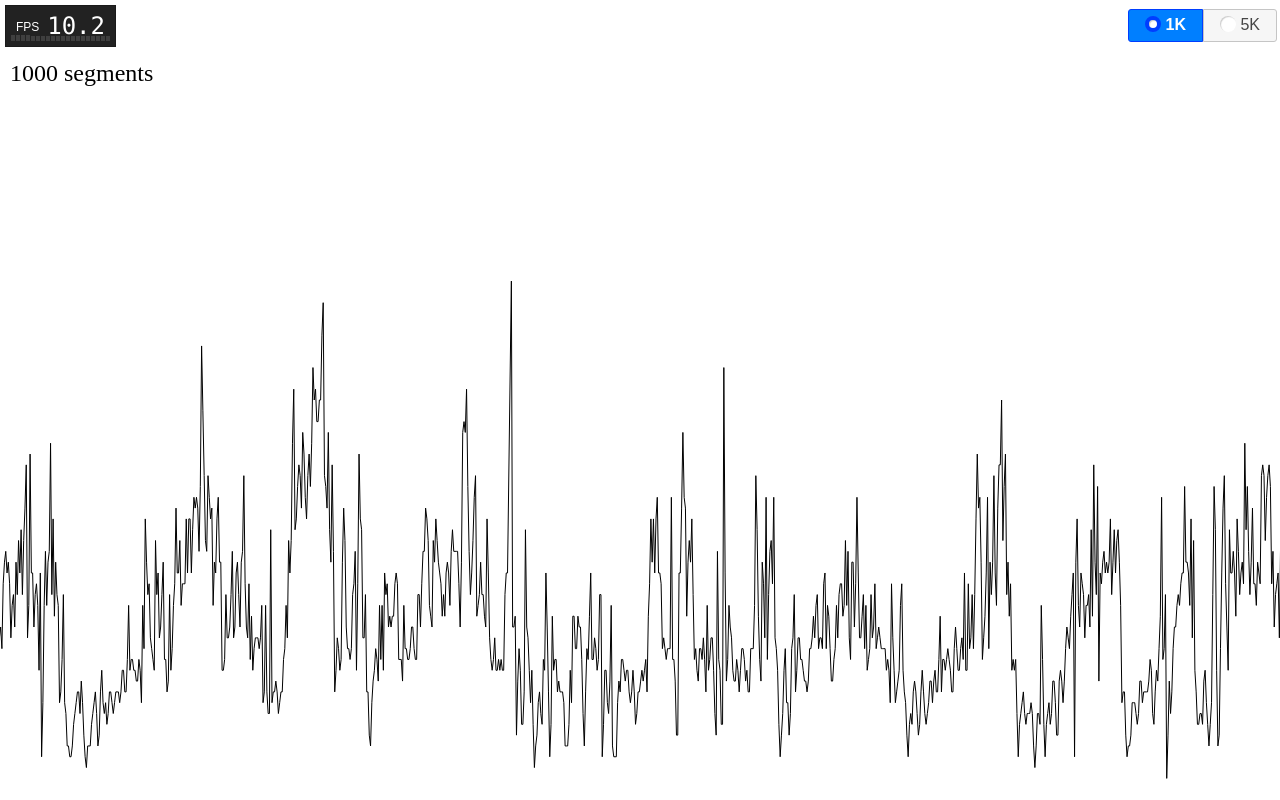
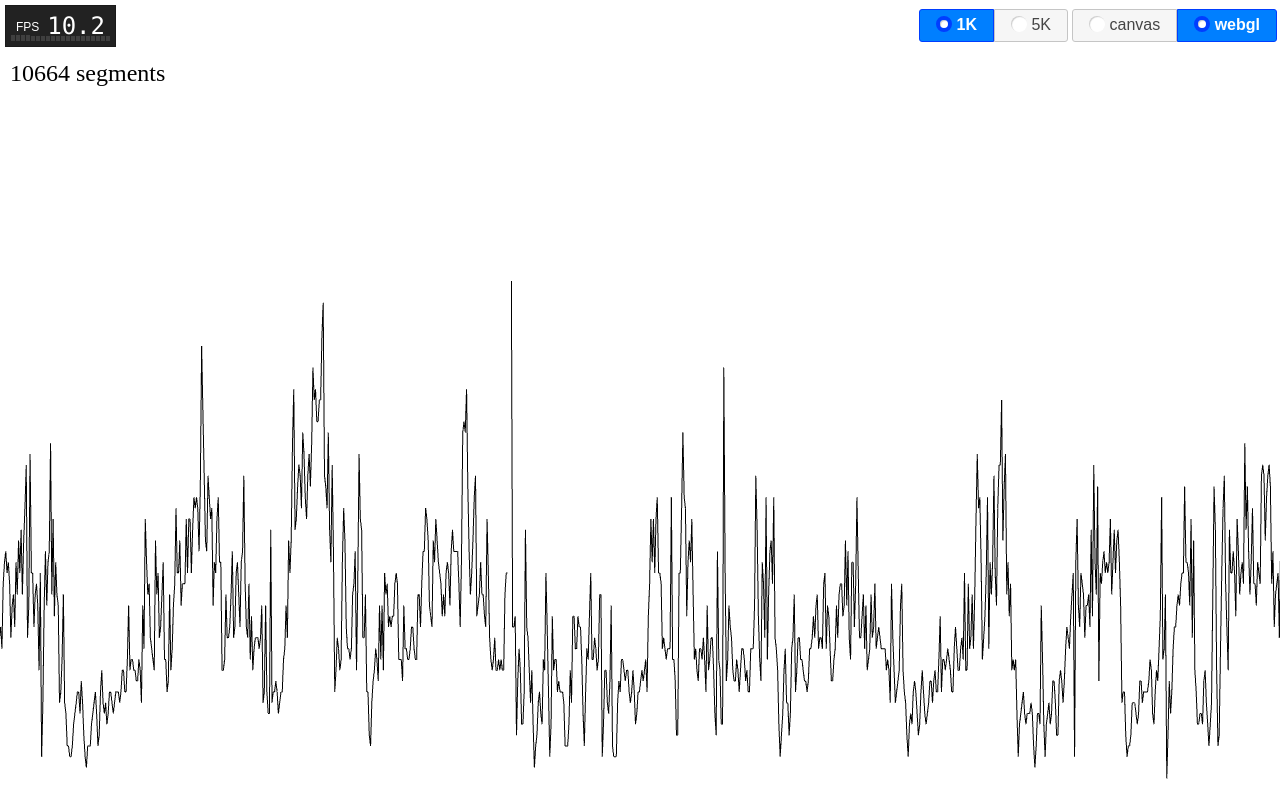
Before and after one commit to CMU-CREATE-Lab/experimental-fast-timeline, a plain HTML site: page index.html in a window 1280 px wide. Drawn offline with nearby package versions, Linux system fonts and the light colour scheme; animation ran at ten frames a second.

Commit message:
Added webgl implementation

```diff
--- a/index.html
+++ b/index.html
@@ -17,11 +17,19 @@ body {
 <script src="js/fpsmeter.min.js"></script>
 <script>
 
-var canvas, bounds, view, meter;
+var canvas2d, ctx;
+var canvas3d, gl;
+var bounds, view, meter;
+var maxGap = 5000;
 
 function init() {
   meter = new FPSMeter({graph:1});
-  canvas = $('#canvas')[0];
+  canvas2d = $('#canvas2d')[0];
+  ctx = canvas2d.getContext('2d');
+
+  canvas3d = $('#canvas3d')[0];
+  initWebgl();
+
   $('.buttonset').buttonset();
   $("input[name=count]:radio").click(setWidth);
   bounds = {xmin: Number.MAX_VALUE, xmax: -Number.MAX_VALUE, ymin: Number.MAX_VALUE, ymax: -Number.MAX_VALUE};
@@ -36,16 +44,16 @@ function init() {
 
   $(window).resize(resize);
   $(window).scroll(resize);
-  $('#canvas').bind('orientationchange', resize);
+  $('body').bind('orientationchange', resize);
 
-  $('#canvas').mousedown(mousedown);
-  $('#canvas').mousemove(mousemove);
-  $('#canvas').mouseup(mouseup);
-  $('#canvas').mousewheel(mousewheel);
-  $('#canvas').bind('touchstart', touchstart);
-  $('#canvas').bind('touchmove', touchmove);
-  $('#canvas').bind('touchend', touchend);
-  $('#canvas').bind('touchcancel', touchend);
+  $('body').mousedown(mousedown);
+  $('body').mousemove(mousemove);
+  $('body').mouseup(mouseup);
+  $('body').mousewheel(mousewheel);
+  $('body').bind('touchstart', touchstart);
+  $('body').bind('touchmove', touchmove);
+  $('body').bind('touchend', touchend);
+  $('body').bind('touchcancel', touchend);
 
   resize();
   redraw();
@@ -115,10 +123,16 @@ function mousedown(e) {
 }
 
 function translatePixels(dx) {
-  var xScale = canvas.width / window.devicePixelRatio / (view.xmax - view.xmin);
+  var xScale = canvas2d.width / window.devicePixelRatio / (view.xmax - view.xmin);
   view.xmin -= dx / xScale;
   view.xmax -= dx / xScale;
   limitView();
+}
+
+function pixelToX(px) {
+  var xOffset = -view.xmin;
+  var xScale = canvas2d.width / window.devicePixelRatio / (view.xmax - view.xmin);
+  return px / xScale - xOffset;
 }
 
 // scale > 1 means "zoom in"
@@ -179,11 +193,11 @@ function resize() {
   }
   var canvasWidth = Math.round(window.innerWidth * window.devicePixelRatio);
   var canvasHeight = Math.round(window.innerHeight * window.devicePixelRatio);
-  if (canvas.width != canvasWidth ||
-      canvas.height != canvasHeight) {
-    canvas.width = canvasWidth;
-    canvas.height = window.innerHeight * window.devicePixelRatio;
-    console.log('Resized canvas to ' + canvas.width + ' x ' + canvas.height);
+  if (canvas2d.width != canvasWidth ||
+      canvas2d.height != canvasHeight) {
+    canvas2d.width = canvas3d.width = canvasWidth;
+    canvas2d.height = canvas3d.height = window.innerHeight * window.devicePixelRatio;
+    console.log('Resized canvas to ' + canvas2d.width + ' x ' + canvas2d.height);
   }
 }
 
@@ -217,30 +231,25 @@ function limitView() {
 
 function redraw() {
   meter.tick();
-  //if ($('input:radio[name=method]:checked').attr('id') == '2d') {
-  //  redrawCanvas();
-  //} else {
-  //  redrawWebGL();
-  //}
-  redrawCanvas();
+  if ($('input:radio[name=method]:checked').attr('id') == '2d') {
+    $('#canvas2d').show();
+    $('#canvas3d').hide();
+    redrawCanvas();
+  } else {
+    $('#canvas2d').hide();
+    $('#canvas3d').show();
+    redrawWebGL();
+  }
   window.requestAnimationFrame(redraw);
 }
 
-function pixelToX(px) {
-  var xOffset = -view.xmin;
-  var xScale = canvas.width / (view.xmax - view.xmin);
-  return px / xScale - xOffset;
-}
-
 function redrawCanvas() {
-  //console.log('redrawCanvas');
-  var ctx = canvas.getContext('2d');
-  ctx.clearRect (0, 0, canvas.width, canvas.height);
+  ctx.clearRect (0, 0, canvas2d.width, canvas2d.height);
 
   var xOffset = -view.xmin;
-  var xScale = canvas.width / (view.xmax - view.xmin);
+  var xScale = canvas2d.width / (view.xmax - view.xmin);
   var yOffset = -view.ymax;
-  var yScale = canvas.height / (view.ymin - view.ymax);
+  var yScale = canvas2d.height / (view.ymin - view.ymax);
 
   // Find the first element >= xmin
   var min = 1, max = data.length / 2 - 1;
@@ -269,29 +278,141 @@ function redrawCanvas() {
   $('#numSegments').text(end - begin + 1 + ' segments');
 
   for (var i = begin; i <= end - 1; i++) {
-    ctx.beginPath();
-    ctx.moveTo(xScale * (data[i * 2 + 0] + xOffset), yScale * (data[i * 2 + 1] + yOffset));
-    ctx.lineTo(xScale * (data[i * 2 + 2] + xOffset), yScale * (data[i * 2 + 3] + yOffset));
-    ctx.stroke();
+    if (data[i * 2 + 2] - data[i * 2 + 0] <= maxGap) {
+      ctx.beginPath();
+      ctx.moveTo(xScale * (data[i * 2 + 0] + xOffset), yScale * (data[i * 2 + 1] + yOffset));
+      ctx.lineTo(xScale * (data[i * 2 + 2] + xOffset), yScale * (data[i * 2 + 3] + yOffset));
+      ctx.stroke();
+    }
   }
 }
+
+///////////////////////////
+// WebGL
+///////////////////////////
+
+var fragShaderSource = "\
+precision highp float;\
+uniform vec4 u_color;\
+void main(void) {\
+gl_FragColor = u_color;\
+}\
+";
+
+var vtxShaderSource = "\
+attribute vec3 a_position;\
+uniform vec4 u_color;\
+uniform mat4 u_pMatrix;\
+void main(void) {\
+gl_Position = u_pMatrix * vec4(a_position, 1.0);\
+}\
+";
+
+function get_shader(type, source) {
+    var shader = gl.createShader(type);
+    gl.shaderSource(shader, source);
+    gl.compileShader(shader);
+    return shader;
+}
+
+var gl, pMatrix, vbuf,ibuf;
+
+function initShaders() {
+}
+
+function initBuffer(glELEMENT_ARRAY_BUFFER, data) {
+  var buf = gl.createBuffer();
+  gl.bindBuffer(glELEMENT_ARRAY_BUFFER, buf);
+  gl.bufferData(glELEMENT_ARRAY_BUFFER, data, gl.STATIC_DRAW);
+  return buf;
+}
+
+function unbindBuffers() {
+  gl.bindBuffer(gl.ARRAY_BUFFER, null);
+  gl.bindBuffer(gl.ELEMENT_ARRAY_BUFFER, null);
+}
+
+var pMatrix = new Float32Array([1, 0, 0, 0,
+                                0, 1, 0, 0,
+                                0, 0, 1, 0,
+                                0, 0, 0, 1]);
 function redrawWebGL() {
-  console.log('redrawWebGL');
+  gl.viewport(0, 0, canvas3d.width, canvas3d.height);
+  gl.clearColor(0.0, 0.0, 0.0, 0.0);
+  var xscale = 2 / (view.xmax - view.xmin);
+  var xtranslate = -view.xmin * xscale - 1;
+  var yscale = 2 / (view.ymax - view.ymin);
+  var ytranslate = -view.ymin * yscale - 1;
+  pMatrix[0] = xscale;
+  pMatrix[12] = xtranslate;
+  pMatrix[5] = yscale;
+  pMatrix[13] = ytranslate;
+  gl.clear(gl.COLOR_BUFFER_BIT);
+  gl.uniformMatrix4fv(shaderProgram.pMUniform, false, new Float32Array(pMatrix));
+  gl.lineWidth(1.0);
+  gl.uniform4f(shaderProgram.colorUniform, 0, 0, 0, 1);
+  gl.drawArrays(gl.LINES, 0, segments.length / 2);
+  $('#numSegments').text((segments.length / 4) + ' segments');
 }
+
+var segments;
+
+function initWebgl() {
+  gl = canvas3d.getContext("experimental-webgl", { antialias: true });
+
+  var vertexShader = get_shader(gl.VERTEX_SHADER, vtxShaderSource);
+  var fragmentShader = get_shader(gl.FRAGMENT_SHADER, fragShaderSource);
+  shaderProgram = gl.createProgram();
+  gl.attachShader(shaderProgram, vertexShader);
+  gl.attachShader(shaderProgram, fragmentShader);
+  gl.linkProgram(shaderProgram);
+  gl.useProgram(shaderProgram);
+  shaderProgram.aposAttrib = gl.getAttribLocation(shaderProgram, "a_position");
+  gl.enableVertexAttribArray(shaderProgram.aposAttrib);
+  shaderProgram.colorUniform = gl.getUniformLocation(shaderProgram, "u_color");
+  shaderProgram.pMUniform = gl.getUniformLocation(shaderProgram, "u_pMatrix");
+  shaderProgram.mvMUniform = gl.getUniformLocation(shaderProgram, "u_mvMatrix");
+
+  // Create segments
+  var segmentsTmp = [];
+
+  for (var i = 0; i < data.length / 2; i++) {
+    if (data[i * 2 + 2] - data[i * 2 + 0] <= maxGap) {
+      segmentsTmp.push(data[i * 2 + 0]);
+      segmentsTmp.push(data[i * 2 + 1]);
+      segmentsTmp.push(data[i * 2 + 2]);
+      segmentsTmp.push(data[i * 2 + 3]);
+    }
+  }
+  segments = new Float32Array(segmentsTmp);
+  console.log('Created ' + (segments.length / 4) + ' segments for WebGL');
+
+  var vtx = new Float32Array(
+      [-1, -1, 1, 1,
+       -1, 0, 1, 0]
+  );
+  var idx = new Uint16Array([0, 1]);
+  //ibuf = initBuffer(gl.ELEMENT_ARRAY_BUFFER, idx);
+  //segmentsBuf = initBuffer(gl.ARRAY_BUFFER, segments);
+  vbuf = initBuffer(gl.ARRAY_BUFFER, segments);
+  gl.vertexAttribPointer(shaderProgram.aposAttrib, 2, gl.FLOAT, false, 0, 0);
+}
+
 $(init);
 </script>
 </head>
 <body>
-<canvas id="canvas" style="width:100%; height:100%"></canvas>
+<canvas id="canvas2d" style="width:100%; height:100%; position: absolute"></canvas>
+<canvas id="canvas3d" style="width:100%; height:100%; position: absolute"></canvas>
 <div style="position:absolute; right: 3px; top: 9px">
 <span class="buttonset">
 <input type="radio" name="count" id="count1k" checked="checked"><label for="count1k">1K</label>
 <input type="radio" name="count" id="count5k"><label for="count5k">5K</label>
 </span>
-<!--<span class="buttonset">
-<input type="radio" name="method" id="2d" checked="checked"><label for="2d">canvas</label>
-<input type="radio" name="method" id="3d"><label for="3d">webgl</label>
-</span>-->
+<span class="buttonset">
+<input type="radio" name="method" id="2d"><label for="2d">canvas</label>
+<input type="radio" name="method" id="3d" checked="checked"><label for="3d">webgl</label>
+</span>
 </div>
 <div id="numSegments" style="position:absolute; left: 10px; top: 60px; font-size: 18pt"></div>
 </body>
```
